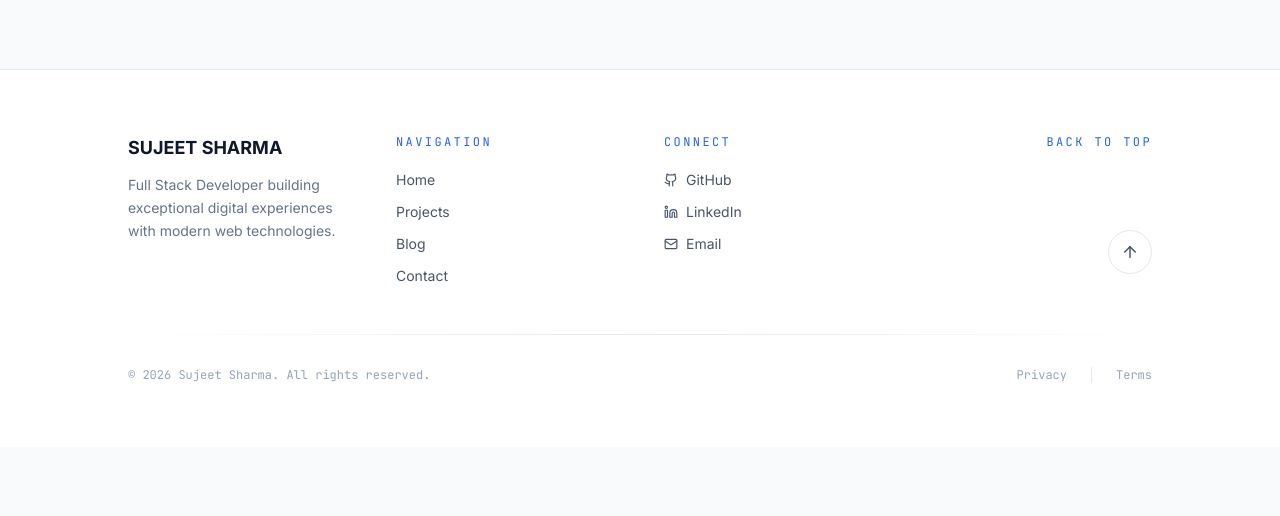
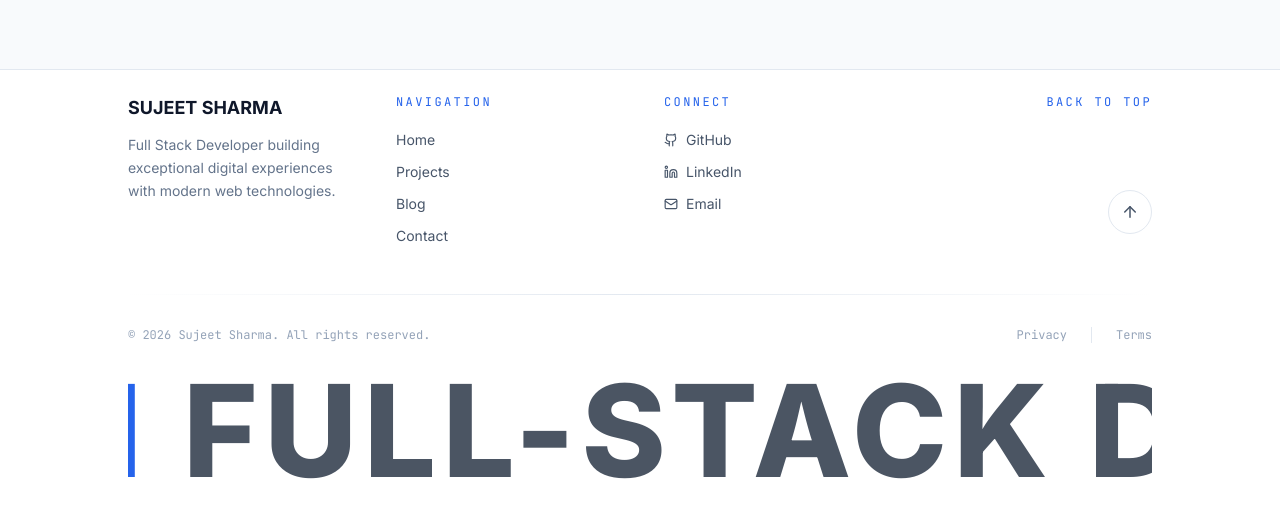
Before and after one commit to Sujeetshar14921/my_portfolio-website, a React (Vite) app: page /projects in a window 1280 px wide. Shown: the part 650-1166 px from the top of the page. Before the commit the page ends 1097 px from the top, so only its background shows below. Built offline with nearby package versions, Linux system fonts and the light colour scheme; no server answers; the database is empty.

Commit message:
section bg and footer update

```diff
--- a/src/App.tsx
+++ b/src/App.tsx
@@ -20,7 +20,6 @@ import AdminProfile from '@/components/admin/AdminProfile';
 import AdminTestimonials from '@/components/admin/AdminTestimonials';
 import { useEffect } from 'react';
 import { supabase } from '@/lib/supabase';
-
 
 function ProtectedRoute({ children }: { children: React.ReactNode }) {
   const { user, loading } = useAuth();
--- a/src/components/about/AboutSection.tsx
+++ b/src/components/about/AboutSection.tsx
@@ -42,7 +42,7 @@ export default function AboutSection({ profile }: AboutProps) {
   const achievements = profile?.achievements || [];
 
   return (
-    <section id="about" className="w-full py-16">
+    <section id="about" className=" relative w-full py-16 bg-[url('bgImg.svg')] bg-cover bg-center bg-no-repeat  ">
       <div className="w-full px-6 md:px-12 lg:px-32">
         <motion.div
           initial={{ opacity: 0, y: 20 }}
--- a/src/components/blog/BlogCard.tsx
+++ b/src/components/blog/BlogCard.tsx
@@ -19,7 +19,7 @@ export default function BlogCard({ post, index }: BlogCardProps) {
       whileInView={{ opacity: 1, y: 0 }}
       viewport={{ once: true }}
       transition={{ delay: index * 0.1 }}
-      className="group bg-white dark:bg-surface-800  overflow-hidden shadow-sm border border-surface-200 dark:border-surface-700 card-hover"
+      className="group bg-white dark:bg-surface-900  overflow-hidden shadow-sm border border-surface-200 dark:border-surface-700 card-hover bg-[url('bgImg.svg')] bg-cover bg-center bg-no-repeat"
     >
       <div className="relative overflow-hidden aspect-[16/9]">
         <img
--- a/src/components/blog/BlogPostDetail.tsx
+++ b/src/components/blog/BlogPostDetail.tsx
@@ -16,7 +16,7 @@ export default function BlogPostDetail({ post }: BlogPostDetailProps) {
 
   return (
     <div className="pt-24 section-padding">
-      <div className="w-full md:px-12 lg:px-20">
+      <div className="w-full md:px-12 lg:px-20 ">
         <Link to="/blog" className="inline-flex items-center gap-2 text-sm text-surface-500 hover:text-primary-600 mb-8 transition-colors">
           <ArrowLeft size={16} /> Back to Blog
         </Link>
--- a/src/components/contact/ContactSection.tsx
+++ b/src/components/contact/ContactSection.tsx
@@ -32,7 +32,7 @@ export default function ContactSection({ profile }: ContactProps) {
   };
 
   return (
-    <section id="contact" className="section-padding">
+    <section id="contact" className="section-padding bg-[url('bgImg.svg')] bg-cover bg-center bg-no-repeat">
       <div className="w-full md:px-12 lg:px-20">
         <motion.div
           initial={{ opacity: 0, y: 20 }}
--- a/src/components/hero/HeroSection.tsx
+++ b/src/components/hero/HeroSection.tsx
@@ -17,7 +17,7 @@ export default function HeroSection({ profile }: HeroProps) {
       <div
         className="absolute inset-0 w-full h-full bg-cover bg-center bg-fixed"
         style={{
-          backgroundImage: `url('bg_pic.jpg')`,
+          backgroundImage: `url('https://images.pexels.com/photos/6757520/pexels-photo-6757520.jpeg')`,
         }}
       />
 
--- a/src/components/layout/Footer.tsx
+++ b/src/components/layout/Footer.tsx
@@ -3,6 +3,7 @@ import { Mail, ArrowUp } from 'lucide-react';
 import { GitHubIcon, LinkedInIcon } from '@/components/ui/BrandIcons';
 import { motion } from 'framer-motion';
 import { useState } from 'react';
+import LoopSlider from '../ui/LoopSlider';
 
 export default function Footer() {
   const [scrollHover, setScrollHover] = useState(false);
@@ -11,7 +12,7 @@ export default function Footer() {
 
   return (
     <footer className="w-full bg-white dark:bg-surface-950 border-t border-surface-200 dark:border-white/10 transition-colors duration-300">
-      <div className="px-6 md:px-12 py-16">
+      <div className="px-6 md:px-12 py-6">
         <div className="w-full md:px-12 lg:px-20">
           {/* Main content grid */}
           <div className="grid grid-cols-1 md:grid-cols-4 gap-12 mb-12">
@@ -133,7 +134,7 @@ export default function Footer() {
             initial={{ opacity: 0 }}
             whileInView={{ opacity: 1 }}
             viewport={{ once: true }}
-            className="flex flex-col md:flex-row md:items-center md:justify-between gap-6"
+            className="flex flex-col md:flex-row md:items-center md:justify-between gap-6 mb-6"
           >
             <p className="text-xs font-mono text-surface-400 dark:text-surface-500">
               &copy; {new Date().getFullYear()} Sujeet Sharma. All rights reserved.
@@ -155,6 +156,7 @@ export default function Footer() {
               </a>
             </div>
           </motion.div>
+          <LoopSlider />
         </div>
       </div>
     </footer>
--- a/src/components/skills/SkillsSection.tsx
+++ b/src/components/skills/SkillsSection.tsx
@@ -28,7 +28,7 @@ export default function SkillsSection({ skills }: SkillsProps) {
   return (
     <section
       id="skills"
-      className="section-padding bg-white dark:bg-surface-950 transition-colors duration-300"
+      className="section-padding bg-white dark:bg-surface-950 transition-colors duration-300 bg-[url('bgImg.svg')] bg-cover bg-center bg-no-repeat"
     >
       <div className="w-full md:px-12 lg:px-20">
         <motion.div
--- /dev/null
+++ b/src/components/ui/LoopSlider.tsx
@@ -0,0 +1,29 @@
+import { motion } from "framer-motion";
+
+export default function LoopSlider() {
+  const items = Array.from({ length: 12 });
+
+  return (
+    <section className="w-full overflow-hidden bg-transparent">
+      <motion.div
+        className="flex whitespace-nowrap"
+        animate={{ x: ["0%", "-50%"] }}
+        transition={{
+          duration: 18,
+          repeat: Infinity,
+          ease: "linear",
+        }}
+      >
+        {[...items].map((_, index) => (
+          <h2
+            key={index}
+            className="mx-8 text-5xl md:text-7xl lg:text-9xl font-black uppercase tracking-wider flex-shrink-0"
+          >
+            <span className="text-blue-600">AI</span>{" "}
+            <span className="text-gray-600">FULL-STACK DEVELOPER</span>
+          </h2>
+        ))}
+      </motion.div>
+    </section>
+  );
+}
--- a/src/components/ui/NewsletterSection.tsx
+++ b/src/components/ui/NewsletterSection.tsx
@@ -14,13 +14,13 @@ export default function NewsletterSection() {
   };
 
   return (
-    <section className="section-padding">
-      <div className="w-full md:px-12 lg:px-20">
+    <section className="section-padding ">
+      <div className="w-full md:px-12 lg:px-20 ">
         <motion.div
           initial={{ opacity: 0, y: 20 }}
           whileInView={{ opacity: 1, y: 0 }}
           viewport={{ once: true }}
-          className="border border-surface-200 dark:border-white/10 p-8 md:p-12 lg:p-16"
+          className="border border-surface-200 dark:border-white/10 p-8 md:p-12 lg:p-16 "
           style={{
             boxShadow: `
               -3px -3px 0px 0px #FF006E,
--- a/src/components/ui/TestimonialsSection.tsx
+++ b/src/components/ui/TestimonialsSection.tsx
@@ -74,7 +74,7 @@ export default function TestimonialsSection({
   );
 
   return (
-    <section className="section-padding overflow-hidden">
+    <section className="section-padding overflow-hidden bg-[url('bgImg.svg')] bg-cover bg-center bg-no-repeat">
       <div className="w-full md:px-12 lg:px-20">
         <motion.div
           initial={{ opacity: 0, y: 20 }}
```
Also changed, not shown: public/bgImg.svg (added), src/index.css (line endings or trailing spaces).
